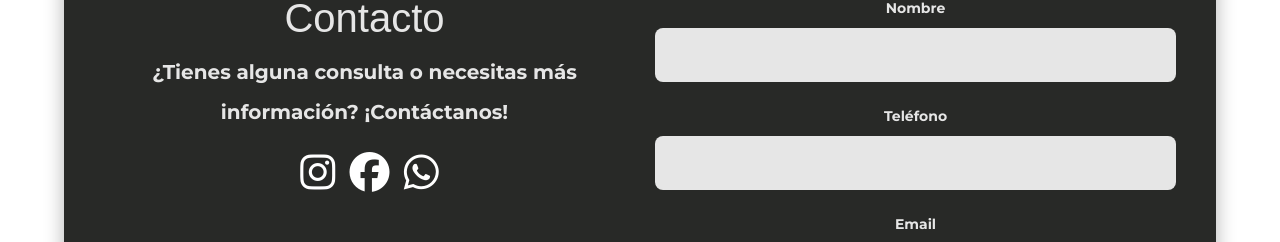
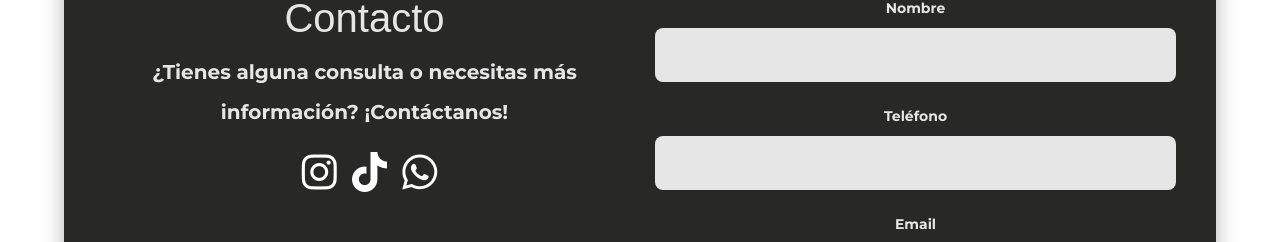
Before and after one commit to MaximoRonco/MCL_frontend, a plain HTML site: page index.html in a window 1280 px wide. Shown: the part 3383-3625 px from the top of the page. Drawn offline with nearby package versions, Linux system fonts and the light colour scheme; no server answers.

Commit message:
agregado tik tok y nros de telefono 2

```diff
--- a/index.html
+++ b/index.html
@@ -195,9 +195,15 @@
             <h2>Contacto</h2>
             <p>¿Tienes alguna consulta o necesitas más información? ¡Contáctanos!</p>
             <div class="social-icons">
-                <a href="https://www.instagram.com/mclautomotores_/?hl=es"><i class="fab fa-instagram fa-2x"></i></a>
-                <a href="#"><i class="fab fa-facebook fa-2x"></i></a>
-                <a href="#"><i class="fab fa-whatsapp fa-2x"></i></a>
+                <a href="https://www.instagram.com/mclautomotores_/?hl=es" target="_blank">
+                    <i class="fab fa-instagram fa-2x"></i>
+                </a>
+                <a href="https://www.tiktok.com/@mclautomotores?_t=ZM-8zHYMumVCYI&_r=1" target="_blank">
+                    <i class="fab fa-tiktok fa-2x"></i>
+                </a>
+                <a href="#" target="_blank">
+                    <i class="fab fa-whatsapp fa-2x"></i>
+                </a>
             </div>
             <img src="./assets/img/2.png" alt="">
         </div>
```
